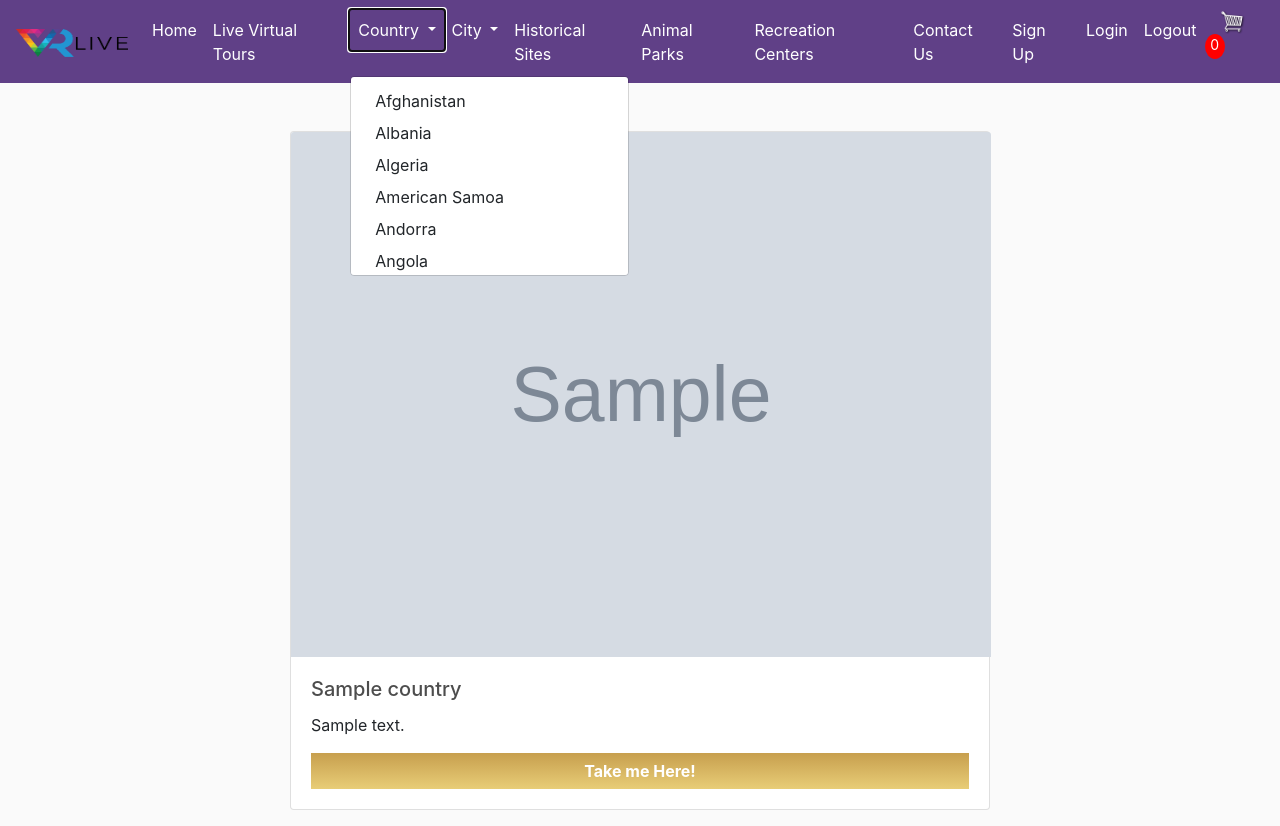
After one commit to Ivy8127/Esovis-VR, a Django app: a page that uses VRApp/templates/VRApp/main.html in a window 1280 px wide, after a click on "Country". The commit adds this page. Run offline with Django 3.2, Linux system fonts and the light colour scheme; tables that the repository leaves empty hold one stand-in row (values such as "Sample post"); grey boxes marked "Sample" are stand-in pictures; some libraries are stand-ins or nearby versions.

Commit message:
country demo content added

```diff
--- a/VRApp/admin.py
+++ b/VRApp/admin.py
@@ -6,3 +6,4 @@ admin.site.register(Product)
 admin.site.register(Order)
 admin.site.register(OrderItem)
 admin.site.register(ShippingAddress)
+admin.site.register(Country)
--- a/VRApp/models.py
+++ b/VRApp/models.py
@@ -7,6 +7,23 @@ from django.db.models.signals import post_save
 
 
 # Create your models here.
+class Country(models.Model):
+    title = models.CharField(max_length = 30 , null=True)
+    description = models.TextField(max_length=300)
+    image = models.ImageField(null =True, blank =True)
+
+    def __str__(self):
+        return self.title
+
+    @property
+    def imageURL(self):
+        try:
+            url = self.image.url
+        except:
+            url = ''
+        return url
+
+
 class Customer(models.Model):
     user = models.OneToOneField(User, on_delete=models.CASCADE, null= True, blank = True)
     name = models.CharField(max_length =200 ,null = True)
--- /dev/null
+++ b/VRApp/templates/VRApp/country.html
@@ -0,0 +1,31 @@
+{% extends 'VRApp/main.html'%} {% load static %} {% block title %}Country |
+Esovis VR{% endblock %}{% block content%}
+<br />
+<br />
+<div class="card mb-3 mx-auto" style="width: 700px">
+  <img
+    src="{{country.imageURL}}"
+    class="card-img-top"
+    alt="..."
+    style="width: 700px"
+  />
+  <div class="card-body">
+    <h5 class="card-title">{{country.title}}</h5>
+    <p class="card-text">
+      {{country.description}}
+    </p>
+    <a
+      href="{% url 'shop'%}"
+      class="btn btn-block"
+      style="
+        border: none;
+        color: white;
+        background: linear-gradient(#c79f4e, #e8cd77);
+        font-weight: bold;
+      "
+    >
+      Take me Here!</a
+    >
+  </div>
+</div>
+{% endblock content%}
--- a/VRApp/templates/VRApp/main.html
+++ b/VRApp/templates/VRApp/main.html
@@ -177,7 +177,7 @@
               <a class="dropdown-item" href="#">Dominican Republic</a>
               <a class="dropdown-item" href="#">East Timor</a>
               <a class="dropdown-item" href="#">Ecuador</a>
-              <a class="dropdown-item" href="#">Egypt</a>
+              <a class="dropdown-item" href="{% url 'countries' 'Egypt' %}">Egypt</a>
               <a class="dropdown-item" href="#">El Salvador</a>
               <a class="dropdown-item" href="#">Equatorial Guinea</a>
               <a class="dropdown-item" href="#">Eritrea</a>
@@ -224,7 +224,7 @@
               <a class="dropdown-item" href="#">Japan</a>
               <a class="dropdown-item" href="#">Jordan</a>
               <a class="dropdown-item" href="#">Kazakhstan</a>
-              <a class="dropdown-item" href="#">Kenya</a>
+              <a class="dropdown-item" href="{% url 'countries' 'Kenya' %}">Kenya</a>
               <a class="dropdown-item" href="#">Kiribati</a>
               <a class="dropdown-item" href="#">Korea North</a>
               <a class="dropdown-item" href="#">Korea South</a>
--- a/VRApp/urls.py
+++ b/VRApp/urls.py
@@ -1,10 +1,12 @@
 from django.urls import path
 from . import views
+
 
 urlpatterns = [
     path('', views.home, name="home"),
 	path('sign_up/', views.SignUpView.as_view(), name='signup'),
 	path('shop/', views.shop, name="shop"),
+	path('countries/<str:title>/', views.countries, name='countries'),
 	path('historical_sites/', views.historicalSites, name="historical_sites"),
 	path('cart/', views.cart, name="cart"),
 	path('checkout/', views.checkout, name="checkout"),
--- a/VRApp/views.py
+++ b/VRApp/views.py
@@ -14,6 +14,20 @@ from.utils import cookieCart, cartData ,guestOrder
 
 from .models import *
 
+def countries(request,title):
+    country = Country.objects.get(title=title)
+    if request.user.is_authenticated:
+        customer = request.user.customer
+        order, created = Order.objects.get_or_create(customer=customer, complete =False)
+        items = order.orderitem_set.all()
+        cartItems = order.get_cart_items
+    else:
+        cookieData = cookieCart(request)
+        cartItems = cookieData['cartItems']
+        order = cookieData['order']
+        items = cookieData['items']
+    context ={'items':items,'order':order,'cartItems': cartItems ,'country': country}
+    return render(request,'VRApp/country.html',context)
 
 class SignUpView(generic.CreateView):
     form_class = SignUpForm
```
Also changed, not shown: VRApp/migrations/0005_country.py (added), VRApp/migrations/0006_auto_20210401_1239.py (added), VRApp/migrations/0007_auto_20210401_1245.py (added), static/images/egypt.jpg (added), static/images/egypt_VQrQoOr.jpg (added), static/images/kenya.jpg (added), static/images/kenya_OazkXYa.jpg (added).
